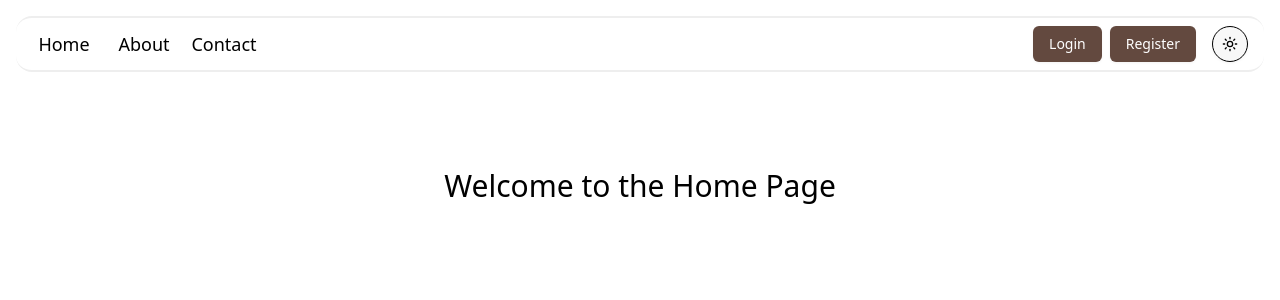
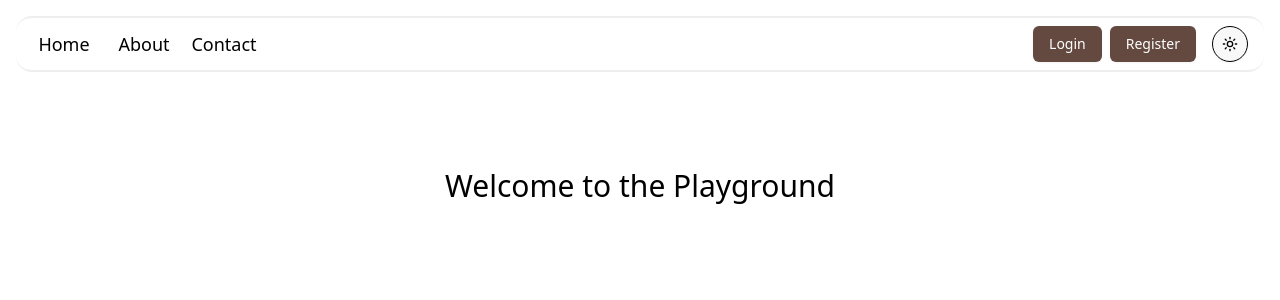
Before and after one commit to mtsarac/playground-project, a Next.js app: page / in a window 1280 px wide. Shown: the top 300 px of the page. Built offline with nearby package versions, Linux system fonts and the light colour scheme; no server answers.

Commit message:
chore: update project name and version in package.json

```diff
--- a/app/page.tsx
+++ b/app/page.tsx
@@ -6,7 +6,7 @@ export default async function HomePage() {
   const user = await getUser();
   return (
     <main className="flex flex-col items-center justify-between gap-8 p-24 text-3xl">
-      <h1>Welcome to the Home Page</h1>
+      <h1>Welcome to the Playground</h1>
       {user ? (
         <div>
           <p className="mb-4 text-lg">You are logged in as {user.username}</p>
--- a/package.json
+++ b/package.json
@@ -1,6 +1,6 @@
 {
-  "name": "personel-project-template",
-  "version": "0.1.0",
+  "name": "playground-project",
+  "version": "0.5.0",
   "private": true,
   "scripts": {
     "dev": "next dev --turbopack",
```
Also changed, not shown: 2 other files (tests, documents, lock files or other folders).
